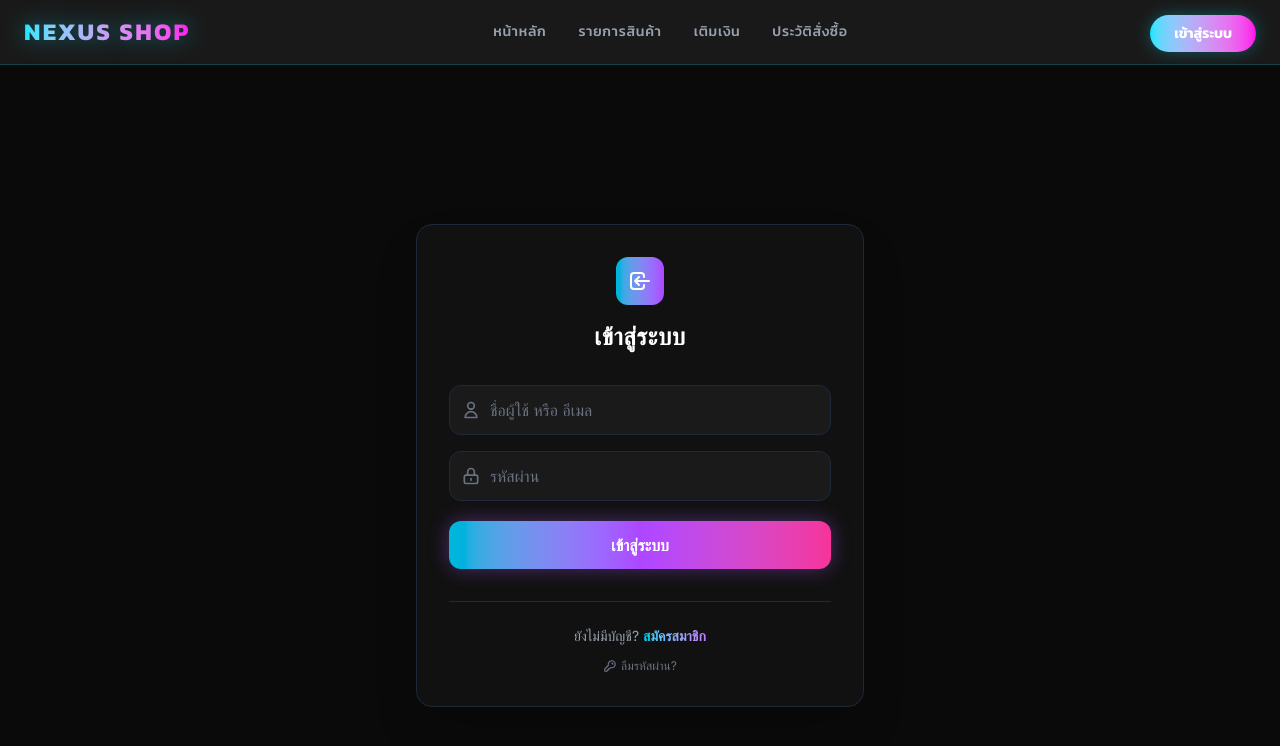
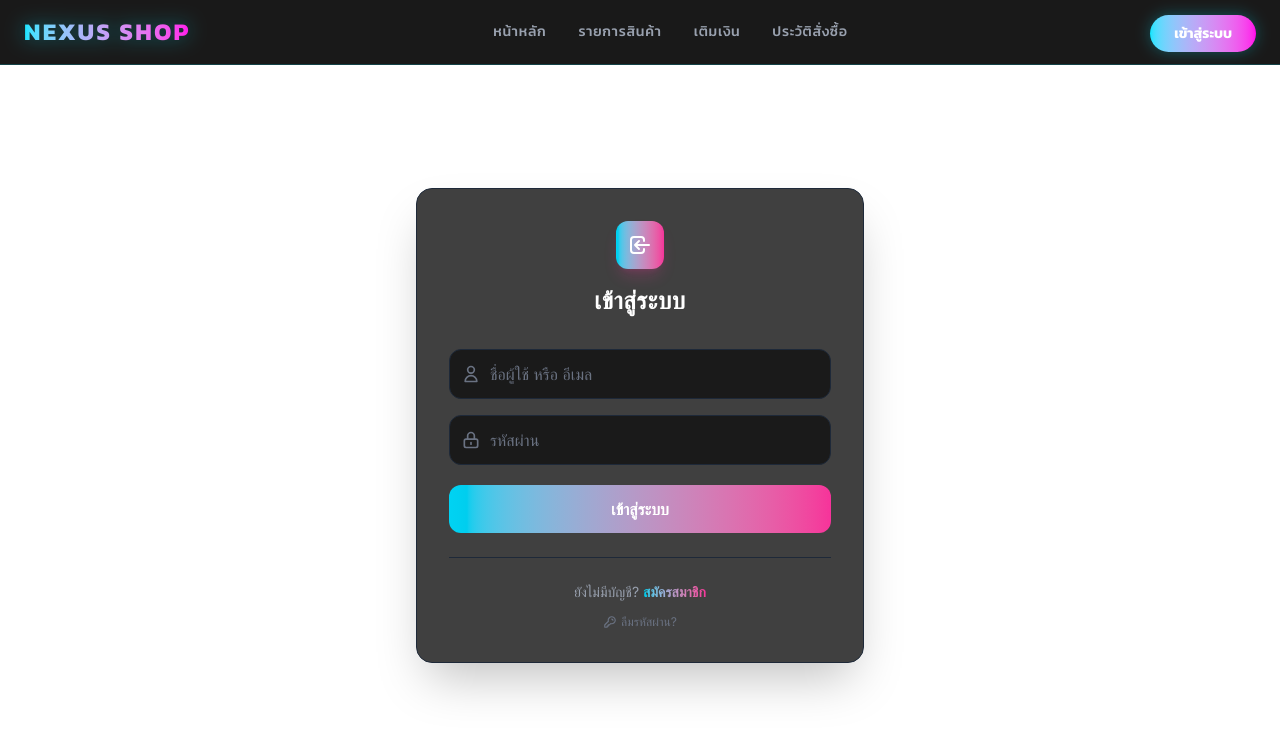
Before and after one commit to natthapongwanachai-cyber/nexus-shop, a Next.js app: page /login in a window 1280 px wide. Shown: the top 746 px of the page. Built offline with nearby package versions, Linux system fonts and the light colour scheme.

Commit message:
style: change login theme to cyan-pink gradient

```diff
--- a/app/login/page.tsx
+++ b/app/login/page.tsx
@@ -2,11 +2,11 @@ import Link from "next/link";
 
 export default function LoginPage() {
   return (
-    <div className="min-h-screen flex items-center justify-center bg-[#0a0a0a]">
-      <div className="w-full max-w-md p-8 space-y-8 bg-[#111111] rounded-2xl border border-gray-800 shadow-2xl">
-
-        <div className="flex flex-col items-center justify-center text-center">
-          <div className="w-12 h-12 mb-4 flex items-center justify-center rounded-xl bg-gradient-to-r from-cyan-500 to-purple-500">
+    <div className="flex flex-col items-center justify-center min-h-[calc(100vh-80px)]">
+      <div className="w-full max-w-md p-8 bg-[#111111]/80 backdrop-blur-md rounded-2xl border border-gray-800 shadow-2xl">
+        {/* ส่วนหัว */}
+        <div className="flex flex-col items-center justify-center text-center mb-8">
+          <div className="w-12 h-12 mb-4 flex items-center justify-center rounded-xl bg-gradient-to-r from-cyan-400 to-pink-500 shadow-lg shadow-pink-500/20">
             <svg xmlns="http://www.w3.org/2000/svg" className="h-6 w-6 text-white" fill="none" viewBox="0 0 24 24" stroke="currentColor" strokeWidth={2}>
               <path strokeLinecap="round" strokeLinejoin="round" d="M11 16l-4-4m0 0l4-4m-4 4h14m-5 4v1a3 3 0 01-3 3H6a3 3 0 01-3-3V7a3 3 0 013-3h7a3 3 0 013 3v1" />
             </svg>
@@ -16,7 +16,8 @@ export default function LoginPage() {
           </h2>
         </div>
 
-        <form className="mt-8 space-y-5">
+        {/* ฟอร์มกรอกข้อมูล */}
+        <form className="space-y-5">
           <div className="space-y-4">
             <div className="relative">
               <div className="absolute inset-y-0 left-0 pl-3 flex items-center pointer-events-none">
@@ -28,7 +29,7 @@ export default function LoginPage() {
                 name="username"
                 type="text"
                 required
-                className="w-full pl-10 pr-4 py-3 bg-[#1a1a1a] border border-gray-800 rounded-xl focus:ring-2 focus:ring-cyan-500 focus:border-transparent text-white placeholder-gray-500 transition-all"
+                className="w-full pl-10 pr-4 py-3 bg-[#1a1a1a] border border-gray-800 rounded-xl focus:ring-2 focus:ring-pink-500 focus:border-transparent text-white placeholder-gray-500 transition-all"
                 placeholder="ชื่อผู้ใช้ หรือ อีเมล"
               />
             </div>
@@ -51,16 +52,17 @@ export default function LoginPage() {
 
           <button
             type="submit"
-            className="w-full py-3 px-4 rounded-xl text-white font-bold bg-gradient-to-r from-cyan-500 via-purple-500 to-pink-500 hover:from-cyan-400 hover:via-purple-400 hover:to-pink-400 transition-all duration-300 transform hover:scale-[1.02] shadow-[0_0_20px_rgba(168,85,247,0.4)]"
+            className="w-full py-3 px-4 rounded-xl text-white font-bold bg-gradient-to-r from-cyan-400 to-pink-500 hover:opacity-90 transition-all duration-300 transform hover:scale-[1.02]"
           >
             เข้าสู่ระบบ
           </button>
         </form>
 
-        <div className="flex flex-col items-center gap-3 pt-6 border-t border-gray-800">
+        {/* ลิงก์ด้านล่าง */}
+        <div className="flex flex-col items-center gap-3 pt-6 mt-6 border-t border-gray-800">
           <p className="text-sm text-gray-400">
             ยังไม่มีบัญชี?{" "}
-            <Link href="/register" className="text-transparent bg-clip-text bg-gradient-to-r from-cyan-400 to-purple-400 hover:from-cyan-300 hover:to-purple-300 font-semibold transition-all">
+            <Link href="/register" className="text-transparent bg-clip-text bg-gradient-to-r from-cyan-400 to-pink-500 font-semibold hover:opacity-80 transition-all">
               สมัครสมาชิก
             </Link>
           </p>
@@ -71,7 +73,6 @@ export default function LoginPage() {
              ลืมรหัสผ่าน?
           </Link>
         </div>
-
       </div>
     </div>
   );
```
